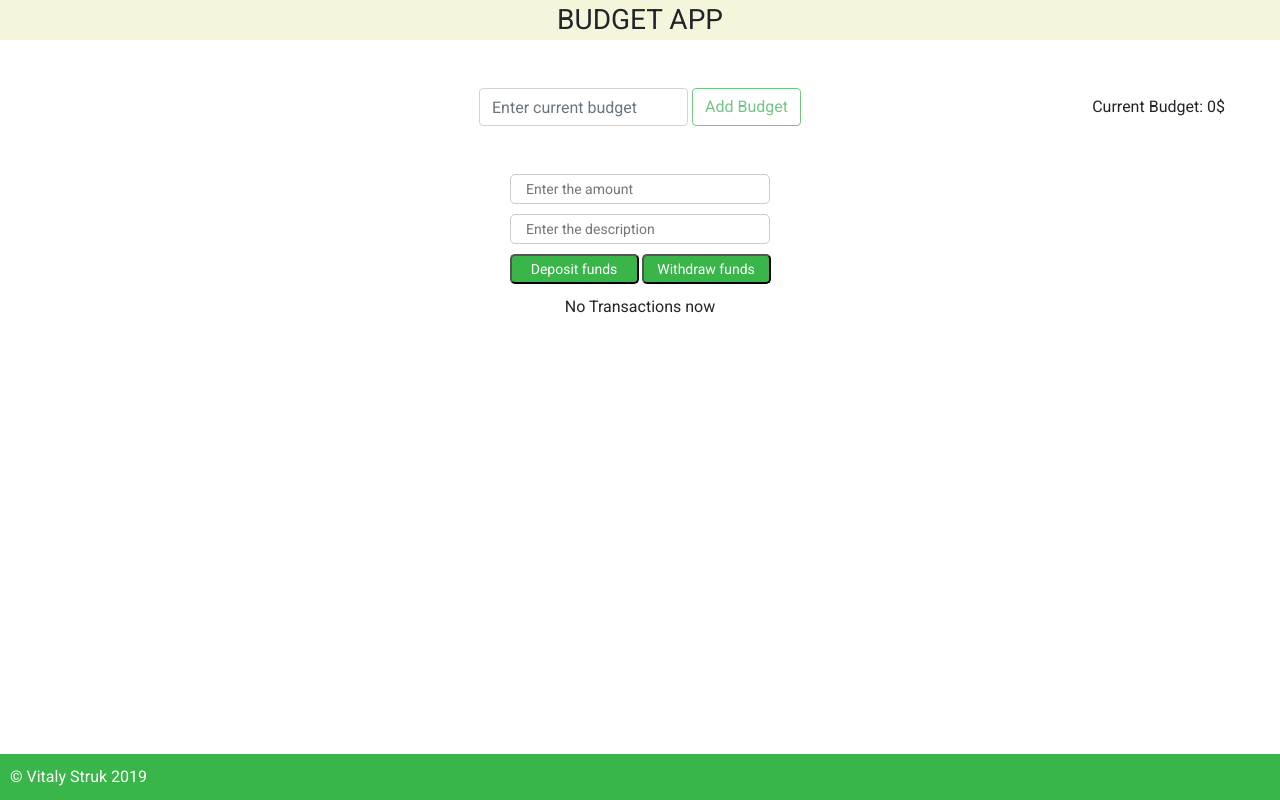
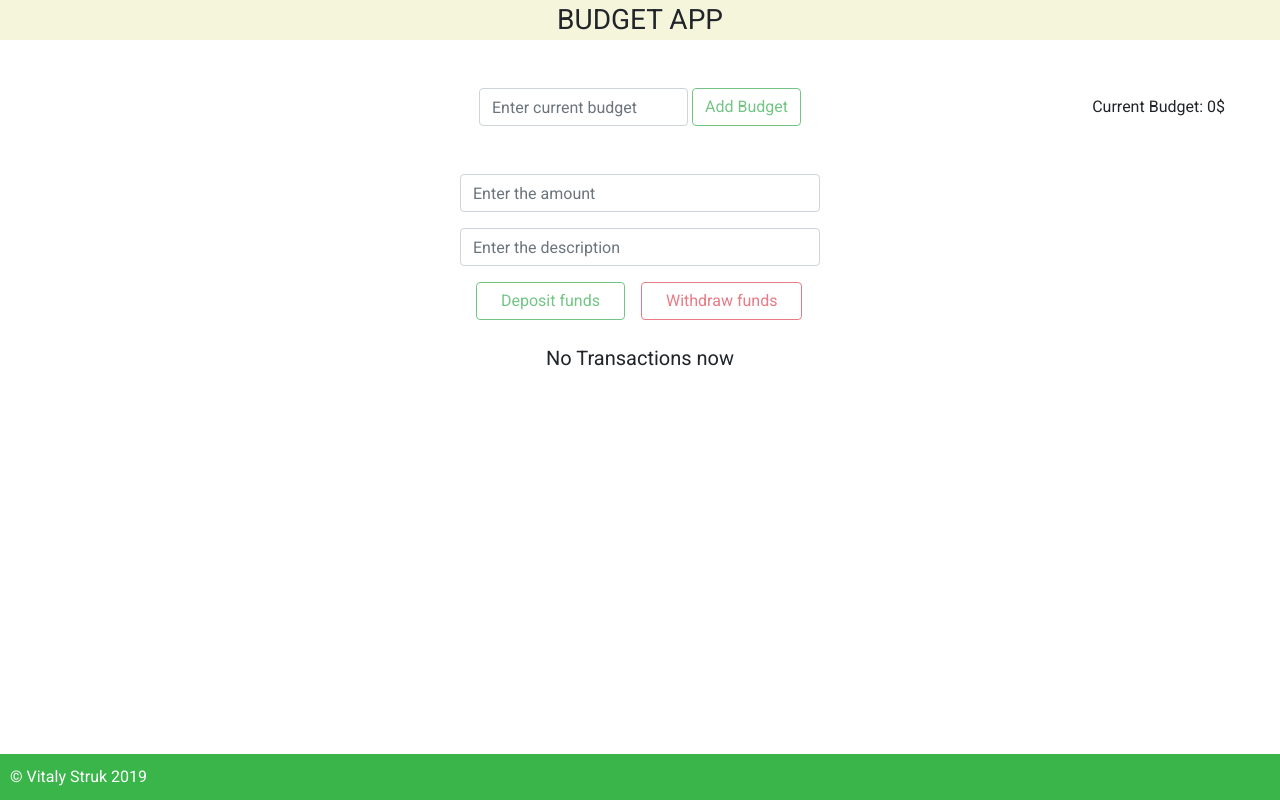
Before and after one commit to TheGeorgich/techmedia4u-test, an Angular app: page / in a window 1280 px wide. Built offline with nearby package versions, Linux system fonts and the light colour scheme.

Commit message:
feat: style component, remove linter errors

```diff
--- a/src/app/app.module.ts
+++ b/src/app/app.module.ts
@@ -7,7 +7,6 @@ import { TransactionsComponent } from './components/transactions/transactions.co
 import { TransactionsListComponent } from './components/transactions-list/transactions-list.component';
 import { FormsModule } from '@angular/forms';
 import { BudgetFormComponent } from './components/budget-form/budget-form.component';
-import { AddTransactionComponent } from './components/add-transaction/add-transaction.component';
 import { TransactionDetailsComponent } from './components/transaction-details/transaction-details.component';
 import { HomeComponent } from './components/home/home.component';
 import { TruncatePipe } from './pipes/text.pipe';
@@ -18,7 +17,6 @@ import { TruncatePipe } from './pipes/text.pipe';
     TransactionsComponent,
     TransactionsListComponent,
     BudgetFormComponent,
-    AddTransactionComponent,
     TransactionDetailsComponent,
     HomeComponent,
     TruncatePipe
--- a/src/app/components/add-transaction/add-transaction.component.html
+++ /dev/null
@@ -1 +0,0 @@
-<p>add-transaction works!</p>
--- a/src/app/components/add-transaction/add-transaction.component.ts
+++ /dev/null
@@ -1,15 +0,0 @@
-import { Component, OnInit } from '@angular/core';
-
-@Component({
-  selector: 'app-add-transaction',
-  templateUrl: './add-transaction.component.html',
-  styleUrls: ['./add-transaction.component.scss']
-})
-export class AddTransactionComponent implements OnInit {
-
-  constructor() { }
-
-  ngOnInit() {
-  }
-
-}
--- a/src/app/components/budget-form/budget-form.component.html
+++ b/src/app/components/budget-form/budget-form.component.html
@@ -18,6 +18,6 @@
     </button>
   </form>
   <div class="current-budget position-absolute">
-    <p class="budget-amount">Current Budget: {{ budgetService.currentBudget }}$</p>
+    <p>Current Budget: {{ budgetService.currentBudget }}$</p>
   </div>
 </div>
--- a/src/app/components/budget-form/budget-form.component.scss
+++ b/src/app/components/budget-form/budget-form.component.scss
@@ -7,3 +7,7 @@
 input.ng-invalid.ng-touched{
   border: 1px solid red;
 }
+
+input.ng-valid.ng-touched{
+  border: 1px solid green;
+}
--- a/src/app/components/transactions-list/transactions-list.component.html
+++ b/src/app/components/transactions-list/transactions-list.component.html
@@ -11,11 +11,11 @@
         {{ transaction.title | truncate:[20] }}
       </span>
       <small>{{ transaction.date | date: 'medium' }}</small>
-      <button (click)="transactionsService.details(transaction.id);" details-button>details</button>
+      <button (click)="transactionsService.details(transaction.id);" class="btn btn-outline-info ml-2">details</button>
     </li>
   </ul>
 
   <ng-template #noTransactions>
-    <p>No Transactions now</p>
+    <p class="text-center h5 m-3">No Transactions now</p>
   </ng-template>
 </div>
--- a/src/app/components/transactions-list/transactions-list.component.scss
+++ b/src/app/components/transactions-list/transactions-list.component.scss
@@ -68,8 +68,8 @@ ul {
     border-radius: 5px;
     padding: .5rem 1rem;
     margin-bottom: .5rem;
-    display: flex;
     justify-content: space-between;
+    align-items: center;
 
     strong {
       padding-right: 10px;
--- a/src/app/components/transactions/transactions.component.html
+++ b/src/app/components/transactions/transactions.component.html
@@ -1,30 +1,38 @@
-<div class="main">
-  <div class="transaction">
+<div class="col-4 justify-content-center m-auto">
+  <form #form="ngForm">
+    <div class="form-group">
       <input
-      class="transaction-form"
+        class="form-control"
         type="number"
         placeholder="Enter the amount"
         [(ngModel)]="transactionsService.amount"
+        name="amount"
+        required
       >
+    </div>
+    <div class="form-group">
       <input
-      class="transaction-form"
+        class="form-control"
         type="text"
         placeholder="Enter the description"
         [(ngModel)]="transactionsService.title"
+        name="title"
+        required
       >
-    <div>
+    </div>
     <button
-        class="transaction-button"
+      class="btn btn-outline-success ml-3 pl-4 pr-4"
       (click)="transactionsService.addTransaction()"
+      [disabled]="form.invalid"
     >
       Deposit funds
     </button>
     <button
-        class="transaction-button"
+      class="btn btn-outline-danger ml-3 pl-4 pr-4"
       (click)="transactionsService.getTransaction()"
+      [disabled]="form.invalid"
     >
       Withdraw funds
     </button>
+  </form>
 </div>
-  </div>
-</div>
--- a/src/app/services/budget.service.ts
+++ b/src/app/services/budget.service.ts
@@ -10,9 +10,13 @@ export class BudgetService {
   budget: number;
 
   addBudget(form: NgForm) {
-    this.changeBudget = this.budget;
-    this.currentBudget = this.changeBudget;
-    this.budget = null;
+    this.budget > 0 ?
+    (
+      this.changeBudget = this.budget,
+      this.currentBudget = this.changeBudget,
+      this.budget = null
+    ) :
+    alert('incorrect value');
   }
 
 }
--- a/src/app/services/transactions.service.ts
+++ b/src/app/services/transactions.service.ts
@@ -31,7 +31,7 @@ export class TransactionsService {
       type: true,
       date: new Date()
     };
-    this.budgetService.currentBudget === 0 ? alert('add budget') :
+    this.budgetService.currentBudget === 0 ? alert('Add Budget first!') :
     (
       this.transactions.unshift(transaction),
       this.budgetService.currentBudget = this.budgetService.currentBudget + this.amount,
@@ -48,7 +48,7 @@ export class TransactionsService {
       type: false,
       date: new Date()
     };
-    this.budgetService.currentBudget < this.amount ? alert('not anjoy monney') :
+    this.budgetService.currentBudget < this.amount ? alert('Oops! No money no funny') :
     (
       this.transactions.unshift(transaction),
       this.budgetService.currentBudget = this.budgetService.currentBudget - this.amount,
```
Also changed, not shown: src/app/components/add-transaction/add-transaction.component.scss (deleted), src/app/components/transaction-details/transaction-details.component.html (line endings or trailing spaces). Lines whose indentation alone changed are shown as unchanged.
